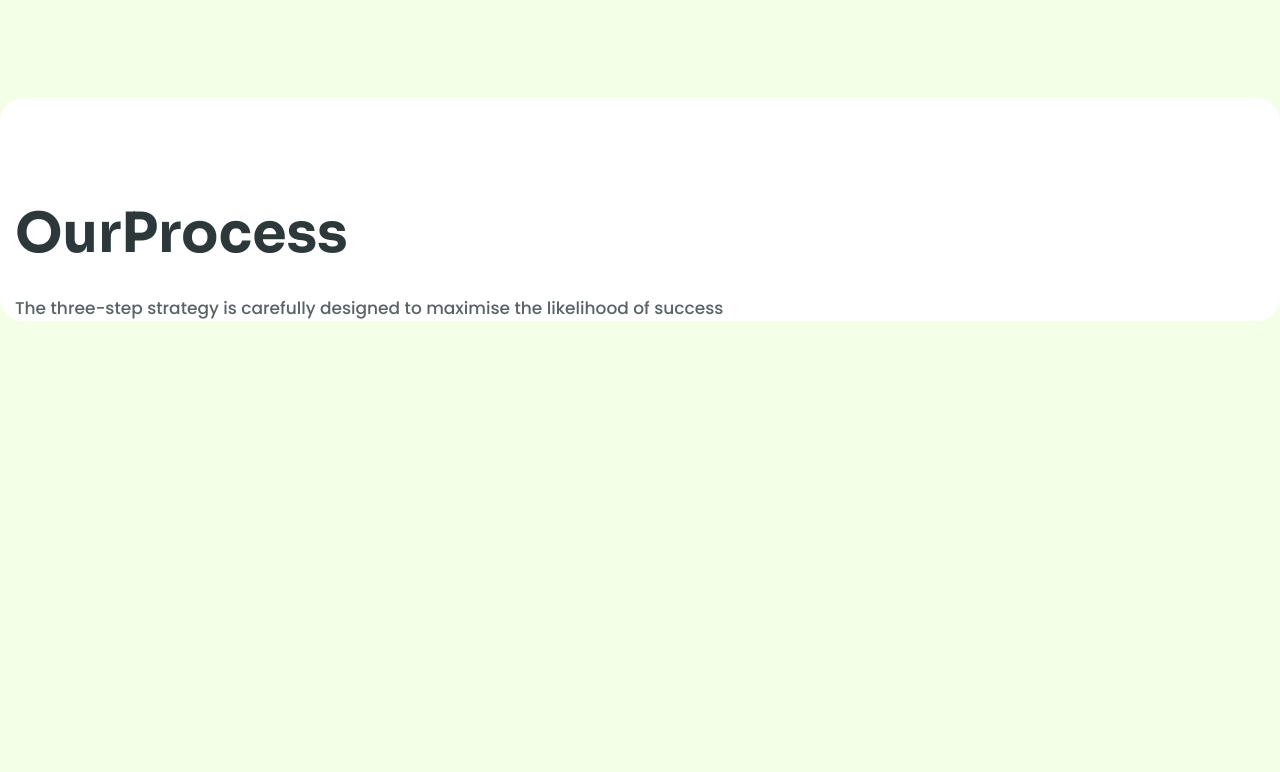
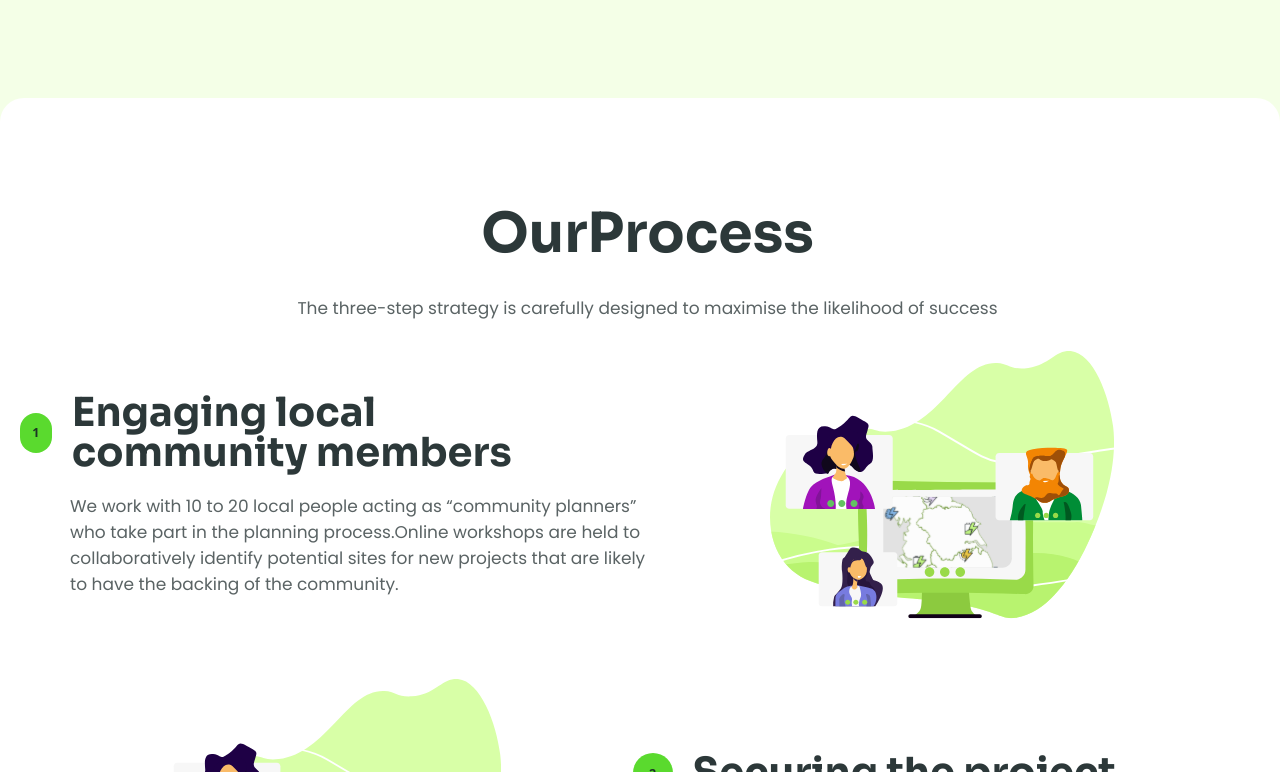
Before and after one commit to elghanbibadr/GoodRenewable, a React (Vite) app: page / in a window 1280 px wide. Shown: the part 2708-3480 px from the top of the page. Before the commit the page ends 3029 px from the top, so only its background shows below. Built offline with nearby package versions, Linux system fonts and the light colour scheme.

Commit message:
created the our process section

```diff
--- a/index.html
+++ b/index.html
@@ -6,7 +6,7 @@
     <meta name="viewport" content="width=device-width, initial-scale=1.0" />
     <link rel="preconnect" href="https://fonts.googleapis.com">
     <link rel="preconnect" href="https://fonts.gstatic.com" crossorigin>
-    <link href="https://fonts.googleapis.com/css2?family=Poppins:wght@500&family=Sora:wght@400;600;700&display=swap" rel="stylesheet">
+    <link href="https://fonts.googleapis.com/css2?family=Poppins:wght@400;500&family=Sora:wght@400;600;700&display=swap" rel="stylesheet">
     <title>Good Renewable</title>
   </head>
   <body>
--- a/src/componenet/Ourprocess/OurProcess.jsx
+++ b/src/componenet/Ourprocess/OurProcess.jsx
@@ -1,10 +1,17 @@
 import React from 'react'
+import { ourProcessData } from './Constant'
+import OurProcessItem from './OurProcessItem'
 
 const OurProcess = () => {
   return (
-    <div className='bg-white pt-[10rem] rounded-[2.4rem] pl-6 mt-[10rem]'>
-    <h2 className='mb-10'>OurProcess</h2>
-    <p>The three-step strategy is carefully designed to maximise the likelihood of success</p>
+    <div className='bg-white pt-[10rem] rounded-[2.4rem] pl-6 mt-[10rem] '>
+    <div className='md:text-center'>
+        <h2 className='mb-10'>OurProcess</h2>
+        <p>The three-step strategy is carefully designed to maximise the likelihood of success</p>
+    </div>
+    {ourProcessData.map(({id,title,img,text})=>{
+        return <OurProcessItem id={id} title={title} img={img} text={text} />
+    })}
   </div>
   )
 }
--- a/src/componenet/Ourprocess/OurProcessItem.jsx
+++ b/src/componenet/Ourprocess/OurProcessItem.jsx
@@ -1,17 +1,19 @@
 import React from 'react'
 import { Gridx2 } from '../UI/Gridx2'
 
-const OurProcessItem = () => {
+const OurProcessItem = (props) => {
   return (
     <Gridx2>
-        <img src={props.img} />
-        <div>
-            <div>
-                <span>{props.id}</span>
-                <h3>{props.title}</h3>
+            <div className={`${props.id==2 ? "col-start-2 row-start-2 " :""} lg:pl-14`}>
+                <div className='lg:flex lg:items-center '>
+                    <div className='bg-green self-auto w-[40px] mt-32 lg:relative lg:right-20  md:mt-0 flex font-bold text-xl text-black justify-center items-center h-[40px] p-2 rounded-full '>
+                        <span>{props.id}</span>
+                    </div>
+                    <h3 className='my-8 lg:relative lg:right-12 '>{props.title}</h3>
+                </div>
                 <p>{props.text}</p>
             </div>
-        </div>
+        <img className={`${props.id==2 ? "col-start-1 row-start-2  " :""}  w-[70%]  mx-auto mt-12 mb-12 lg:w-[60%]`} src={props.img} />
     </Gridx2>
   )
 }
--- a/src/index.css
+++ b/src/index.css
@@ -2,6 +2,9 @@
 @tailwind components;
 @tailwind utilities;
 
+*,::after,::before{
+    box-sizing: border-box;
+}
 
 /* body{
 } */
@@ -40,7 +43,7 @@ body{
         @apply text-black
     }
     p{
-        @apply text-[1.6rem] text-[300] leading-[2.6rem] text-paleBlack lg:text-[1.7rem]
+        @apply text-[1.6rem] font-[400] leading-[2.6rem] text-paleBlack lg:text-[1.7rem]
     }
 
     button{
```
